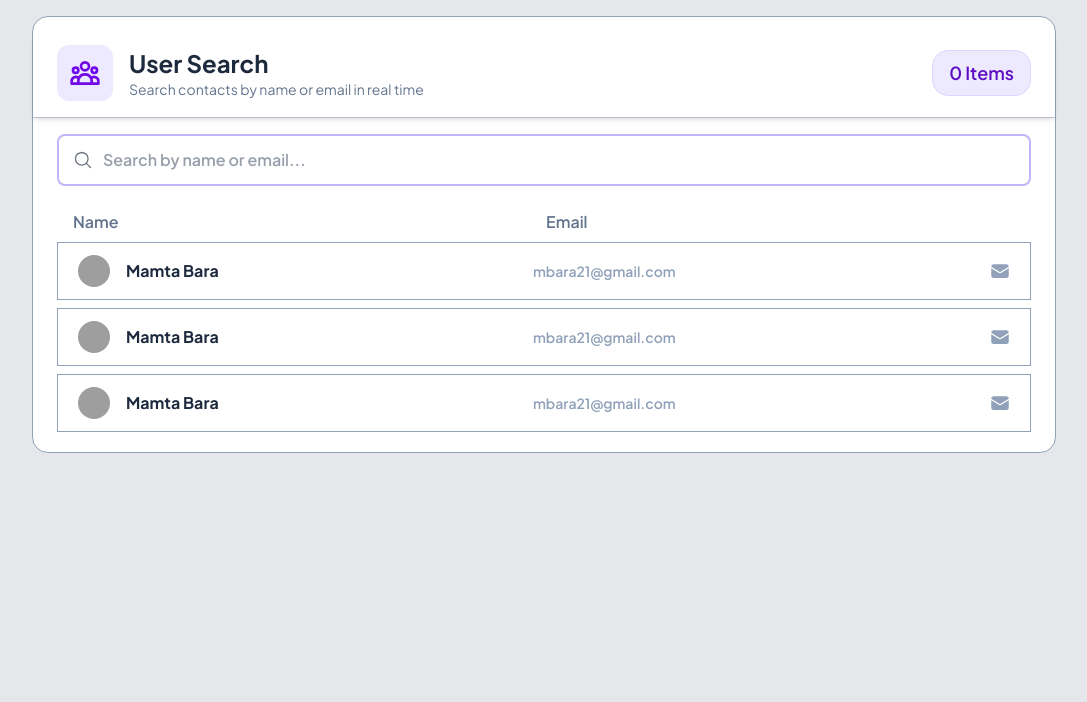
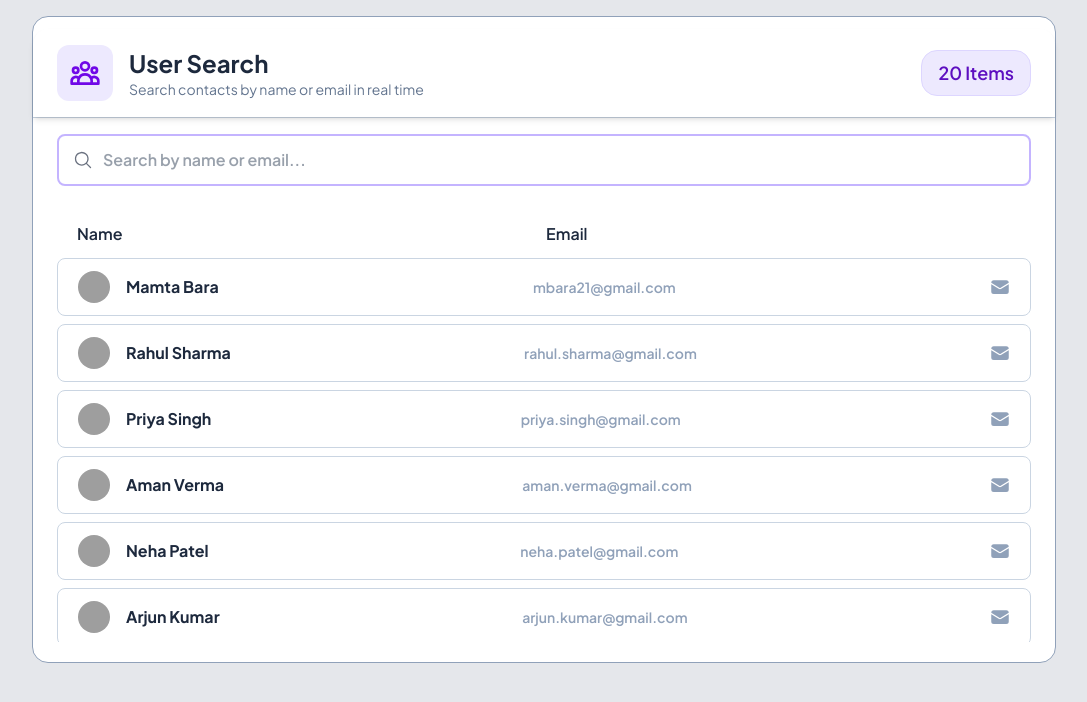
Before and after one commit to Sarfarosh-0/Web_Development, a React (Vite) app in the folder REACT_JS/02_React_App/: page / in a window 1280 px wide. Shown: the top 702 px of the page, without its empty margins (96-1183 px from the left). Built offline with nearby package versions, Linux system fonts and the light colour scheme; grey boxes are pictures that could not be loaded.

Commit message:
Final Design

```diff
--- a/REACT_JS/02_React_App/src/04_User_Search/App.jsx
+++ b/REACT_JS/02_React_App/src/04_User_Search/App.jsx
@@ -1,12 +1,13 @@
 import ContactContainer from "./Components/ContactContainer";
 import Header from "./Components/Header";
 import Input from "./Components/Input";
+import contacts from "./Data/Contacts";
 
 function App() {
-
+    const totalContacts = contacts.length;
     return (
         <div className="mx-32 my-4 py-3 rounded-2xl border border-slate-400 bg-white">
-            <Header />
+            <Header totalContacts={totalContacts} />
             <Input />
             <ContactContainer />
         </div>
--- a/REACT_JS/02_React_App/src/04_User_Search/Components/Contact.jsx
+++ b/REACT_JS/02_React_App/src/04_User_Search/Components/Contact.jsx
@@ -1,12 +1,12 @@
-function Contact() {
+function Contact({ id, name, email, image }) {
     return (
-        <div className="contactCard px-5 py-3 border border-slate-400 flex items-center justify-between gap-4">
+        <div className="contactCard px-5 py-3 border rounded-lg border-slate-300 flex items-center justify-between gap-4 hover:-translate-y-1 hover:shadow-md transition-all duration-200 ease-in-out cursor-pointer bg-white">
             <div className="flex gap-4 items-center">
-                <img src="https://img.icons8.com/ios-filled/50/000000/bar-chart--v1.png" alt="Contact" className="rounded-full w-8 h-8 object-cover" />
-                <p className="font-bold text-base text-slate-800">Mamta Bara</p>
+                <img src={image} alt={name} className="rounded-full w-8 h-8 object-cover" />
+                <p className="font-bold text-base text-slate-800 truncate">{name}</p>
             </div>
 
-            <p className="font-semibold text-slate-400 text-sm">mbara21@gmail.com</p>
+            <p className="font-semibold text-slate-400 text-sm truncate">{email}</p>
 
             {/* Email Icon */}
             <svg xmlns="http://www.w3.org/2000/svg" className="w-5 h-5 fill-slate-400" viewBox="0 0 24 24">
--- a/REACT_JS/02_React_App/src/04_User_Search/Components/ContactContainer.jsx
+++ b/REACT_JS/02_React_App/src/04_User_Search/Components/ContactContainer.jsx
@@ -1,11 +1,12 @@
 import Contact from "./Contact";
+import contacts from "../Data/Contacts";
 
 function ContactContainer() {
     return (
         <div className="px-6 py-2">
             <div>
                 {/* Header */}
-                <div className="flex justify-between items-center px-4 pb-2 font-semibold text-slate-500 text-base">
+                <div className="flex justify-between items-center px-5 py-3 font-semibold text-slate-800 text-base">
                     <p>Name</p>
                     <p>Email</p>
                     <p></p>
@@ -13,9 +14,14 @@ function ContactContainer() {
 
                 {/* Scrollable list */}
                 <div className="contactList flex flex-col gap-2 max-h-96 overflow-y-auto scrollbar-thin scrollbar-thumb-slate-400">
-                    <Contact />
-                    <Contact />
-                    <Contact />
+                    {contacts.map((contact) => (
+                        <Contact
+                            key={contact.id}
+                            image={contact.image}
+                            name={contact.name}
+                            email={contact.email}
+                        />
+                    ))}
                 </div>
             </div>
         </div>
--- /dev/null
+++ b/REACT_JS/02_React_App/src/04_User_Search/Data/Contacts.js
@@ -0,0 +1,124 @@
+const contacts = [
+  {
+    id: 1,
+    name: "Mamta Bara",
+    email: "mbara21@gmail.com",
+    image: "https://i.pravatar.cc/150?img=1",
+  },
+  {
+    id: 2,
+    name: "Rahul Sharma",
+    email: "rahul.sharma@gmail.com",
+    image: "https://i.pravatar.cc/150?img=2",
+  },
+  {
+    id: 3,
+    name: "Priya Singh",
+    email: "priya.singh@gmail.com",
+    image: "https://i.pravatar.cc/150?img=3",
+  },
+  {
+    id: 4,
+    name: "Aman Verma",
+    email: "aman.verma@gmail.com",
+    image: "https://i.pravatar.cc/150?img=4",
+  },
+  {
+    id: 5,
+    name: "Neha Patel",
+    email: "neha.patel@gmail.com",
+    image: "https://i.pravatar.cc/150?img=5",
+  },
+  {
+    id: 6,
+    name: "Arjun Kumar",
+    email: "arjun.kumar@gmail.com",
+    image: "https://i.pravatar.cc/150?img=6",
+  },
+  {
+    id: 7,
+    name: "Sneha Gupta",
+    email: "sneha.gupta@gmail.com",
+    image: "https://i.pravatar.cc/150?img=7",
+  },
+  {
+    id: 8,
+    name: "Rohan Das",
+    email: "rohan.das@gmail.com",
+    image: "https://i.pravatar.cc/150?img=8",
+  },
+  {
+    id: 9,
+    name: "Ananya Mehta",
+    email: "ananya.mehta@gmail.com",
+    image: "https://i.pravatar.cc/150?img=9",
+  },
+  {
+    id: 10,
+    name: "Vikash Yadav",
+    email: "vikash.yadav@gmail.com",
+    image: "https://i.pravatar.cc/150?img=10",
+  },
+  {
+    id: 11,
+    name: "Kavya Joshi",
+    email: "kavya.joshi@gmail.com",
+    image: "https://i.pravatar.cc/150?img=11",
+  },
+  {
+    id: 12,
+    name: "Aditya Malhotra",
+    email: "aditya.malhotra@gmail.com",
+    image: "https://i.pravatar.cc/150?img=12",
+  },
+  {
+    id: 13,
+    name: "Pooja Tiwari",
+    email: "pooja.tiwari@gmail.com",
+    image: "https://i.pravatar.cc/150?img=13",
+  },
+  {
+    id: 14,
+    name: "Karan Kapoor",
+    email: "karan.kapoor@gmail.com",
+    image: "https://i.pravatar.cc/150?img=14",
+  },
+  {
+    id: 15,
+    name: "Simran Kaur",
+    email: "simran.kaur@gmail.com",
+    image: "https://i.pravatar.cc/150?img=15",
+  },
+  {
+    id: 16,
+    name: "Mohit Agarwal",
+    email: "mohit.agarwal@gmail.com",
+    image: "https://i.pravatar.cc/150?img=16",
+  },
+  {
+    id: 17,
+    name: "Ishita Roy",
+    email: "ishita.roy@gmail.com",
+    image: "https://i.pravatar.cc/150?img=17",
+  },
+  {
+    id: 18,
+    name: "Saurabh Mishra",
+    email: "saurabh.mishra@gmail.com",
+    image: "https://i.pravatar.cc/150?img=18",
+  },
+  {
+    id: 19,
+    name: "Nisha Saxena",
+    email: "nisha.saxena@gmail.com",
+    image: "https://i.pravatar.cc/150?img=19",
+  },
+  {
+    id: 20,
+    name: "Ravi Kumar",
+    email: "ravi.kumar@gmail.com",
+    image: "https://i.pravatar.cc/150?img=20",
+  },
+];
+
+export default contacts;
```
